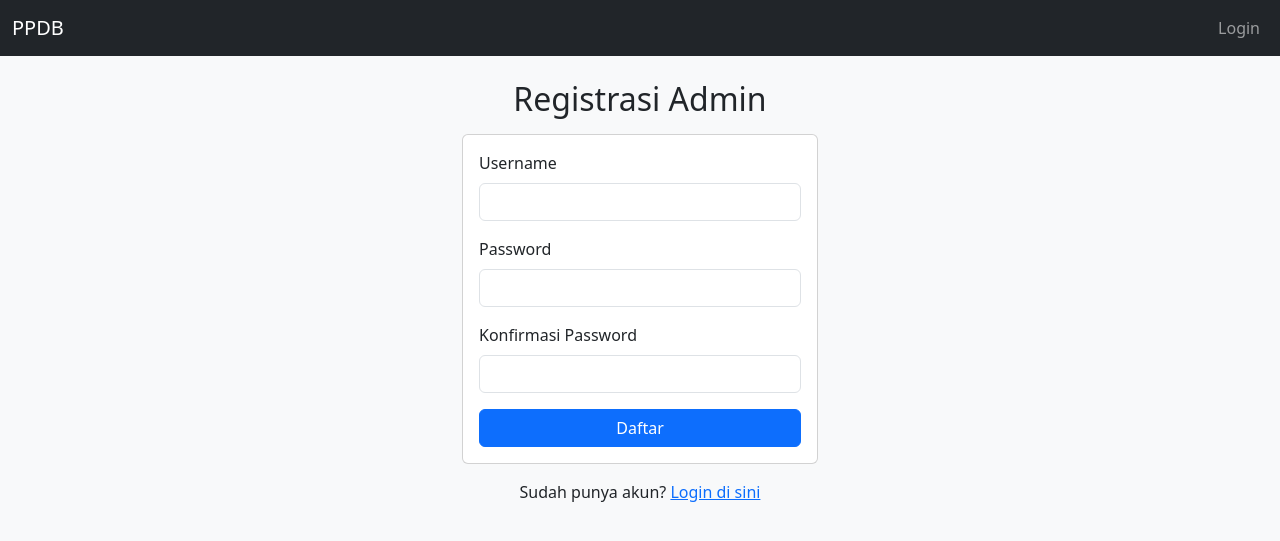
After one commit to iksanad/StudentRegistration_native, a PHP site: template app/views/auth/register.php in a window 1280 px wide. The commit adds this page. Shown: the top 541 px of the page. Run offline with PHP 8.4, Linux system fonts and the light colour scheme; the template is opened without the code that fills it, so the values that code supplies are empty.

Commit message:
[FIX] Authorization Admin

```diff
--- a/app/controllers/PendaftarController.php
+++ b/app/controllers/PendaftarController.php
@@ -5,6 +5,11 @@ class PendaftarController
 
     public function __construct()
     {
+        // pastikan hanya user yang sudah login yang bisa mengakses
+        if (empty($_SESSION['user_id'])) {
+            header("Location: index.php?action=login");
+            exit;
+        }
         $this->model = new Pendaftar();
     }
 
--- /dev/null
+++ b/app/views/auth/register.php
@@ -0,0 +1,52 @@
+<?php
+$title = 'Registrasi Admin';
+include 'app/views/layouts/header.php';
+?>
+
+<div class="row justify-content-center">
+  <div class="col-md-4">
+    <h2 class="mb-3 text-center">Registrasi Admin</h2>
+
+    <?php if (!empty($success)): ?>
+      <div class="alert alert-success">Berhasil membuat user. Silakan login.</div>
+    <?php endif; ?>
+
+    <?php if (!empty($error)): ?>
+      <?php if ($error == 1): ?>
+        <div class="alert alert-danger">Username dan password wajib diisi.</div>
+      <?php elseif ($error == 2): ?>
+        <div class="alert alert-danger">Konfirmasi password tidak sama.</div>
+      <?php elseif ($error == 3): ?>
+        <div class="alert alert-danger">Username sudah digunakan.</div>
+      <?php else: ?>
+        <div class="alert alert-danger">Terjadi kesalahan saat menyimpan data.</div>
+      <?php endif; ?>
+    <?php endif; ?>
+
+    <div class="card">
+      <div class="card-body">
+        <form action="index.php?action=storeRegister" method="post">
+          <div class="mb-3">
+            <label class="form-label">Username</label>
+            <input type="text" name="username" class="form-control" required>
+          </div>
+          <div class="mb-3">
+            <label class="form-label">Password</label>
+            <input type="password" name="password" class="form-control" required>
+          </div>
+          <div class="mb-3">
+            <label class="form-label">Konfirmasi Password</label>
+            <input type="password" name="confirm_password" class="form-control" required>
+          </div>
+          <button type="submit" class="btn btn-primary w-100">Daftar</button>
+        </form>
+      </div>
+    </div>
+
+    <p class="mt-3 text-center">
+      Sudah punya akun? <a href="index.php?action=login">Login di sini</a>
+    </p>
+  </div>
+</div>
+
+<?php include 'app/views/layouts/footer.php'; ?>
--- a/app/views/layouts/header.php
+++ b/app/views/layouts/header.php
@@ -9,4 +9,38 @@
     <?php endif; ?>
 </head>
 <body class="bg-light">
+<nav class="navbar navbar-expand-lg navbar-dark bg-dark">
+  <div class="container-fluid">
+    <a class="navbar-brand" href="index.php?action=index">PPDB</a>
+    <button class="navbar-toggler" type="button" data-bs-toggle="collapse" data-bs-target="#navbarNav" aria-controls="navbarNav" aria-expanded="false" aria-label="Toggle navigation">
+      <span class="navbar-toggler-icon"></span>
+    </button>
+    <div class="collapse navbar-collapse" id="navbarNav">
+      <ul class="navbar-nav me-auto mb-2 mb-lg-0">
+        <?php if (!empty($_SESSION['user_id'])): ?>
+        <li class="nav-item">
+          <a class="nav-link" href="index.php?action=index">Data Pendaftar</a>
+        </li>
+        <li class="nav-item">
+          <a class="nav-link" href="index.php?action=create">Tambah Pendaftar</a>
+        </li>
+        <?php endif; ?>
+      </ul>
+      <ul class="navbar-nav ms-auto">
+        <?php if (!empty($_SESSION['user_id'])): ?>
+        <li class="nav-item">
+          <span class="nav-link navbar-text me-3">Login sebagai : <?= htmlspecialchars($_SESSION['username'] ?? ''); ?></span>
+        </li>
+        <li class="nav-item">
+          <a class="nav-link" href="index.php?action=logout">Logout</a>
+        </li>
+        <?php else: ?>
+        <li class="nav-item">
+          <a class="nav-link" href="index.php?action=login">Login</a>
+        </li>
+        <?php endif; ?>
+      </ul>
+    </div>
+  </div>
+</nav>
 <div class="container py-4">
```
Also changed, not shown: app/controllers/AuthController.php (added, +98 -0 lines), app/models/User.php (added, +30 -0 lines), app/views/auth/login.php (added, +36 -0 lines), database.sql (+18 -0 lines), index.php (+29 -7 lines).
